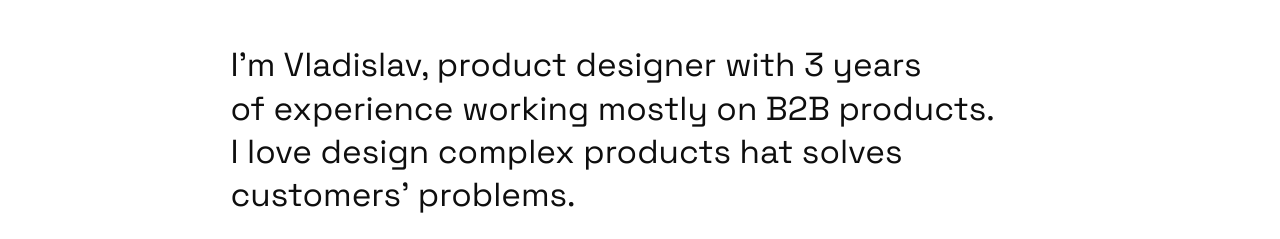
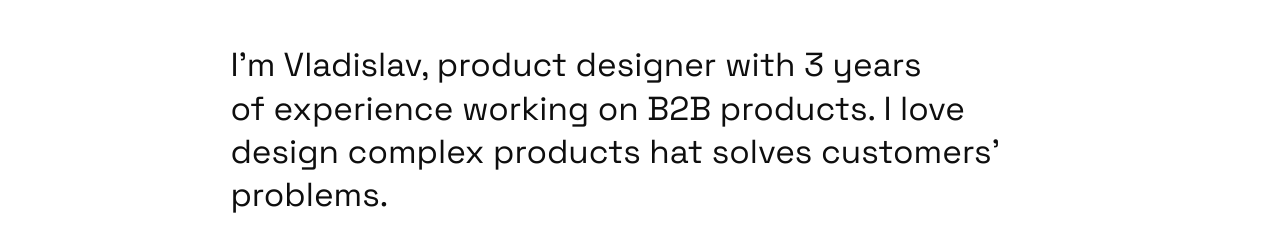
Before and after one commit to vladislavbabin/vladislavbabin.github.io, a plain HTML site: page index.html in a window 1280 px wide. Shown: the part 59-298 px from the top of the page. Drawn offline with Linux system fonts and the light colour scheme.

Commit message:
Update index.html

```diff
--- a/index.html
+++ b/index.html
@@ -27,7 +27,7 @@
 
   <div class="column">
     <p>
-      I&rsquo;m Vladislav, product designer with 3&nbsp;years of&nbsp;experience working mostly on&nbsp;B2B products.
+      I&rsquo;m Vladislav, product designer with 3&nbsp;years of&nbsp;experience working on&nbsp;B2B products.
       I&nbsp;love design complex products hat solves customers&rsquo; problems.
     </p>
 
```
